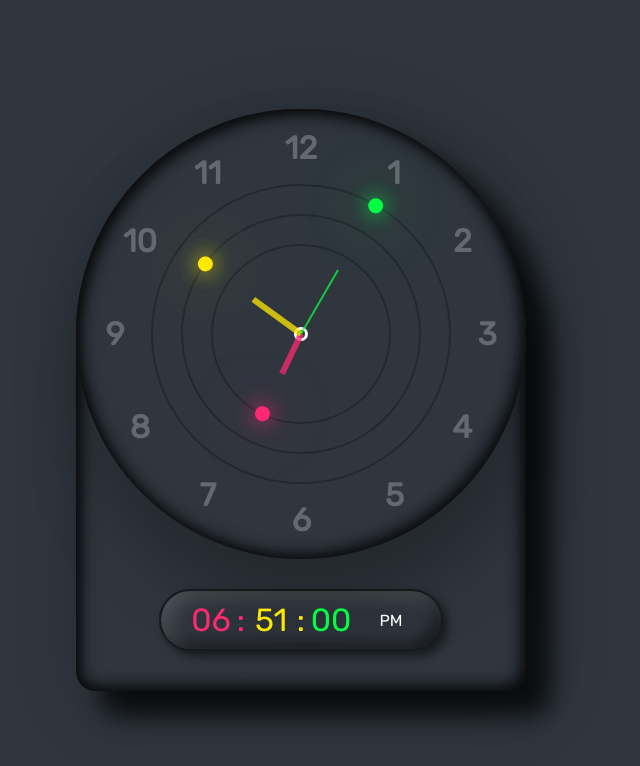
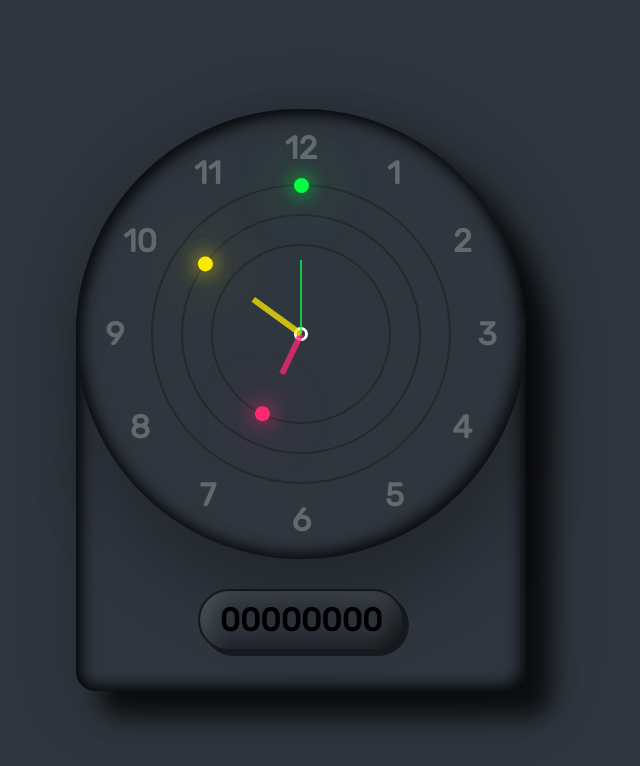
Before and after one commit to MALKA-ANJUM/JS_Clock, a plain HTML site: page index.html in a window 1280 px wide. Shown: the whole page, without its empty margins (339-979 px from the left). Drawn offline with Linux system fonts and the light colour scheme.

Commit message:
Add files via upload

```diff
--- a/index.html
+++ b/index.html
@@ -32,14 +32,12 @@
         </div>
 
         <div id="time">
-            <div id="hour" style="--clr: #ff2972;" >00</div>
-            <div id="minutes" style="--clr: #fee800;" >00</div>
-            <div id="seconds" style="--clr: #04fc43;">00</div>
-            <div id="ampm">AM</div>
+            <div id="hour">00</div>
+            <div id="minutes">00</div>
+            <div id="seconds">00</div>
+            <div id="ampm">00</div>
         </div>
     </div>
-
-
 
     <script src="script.js"></script>
 </body>
--- a/script.js
+++ b/script.js
@@ -2,10 +2,7 @@ let hr = document.querySelector('#hr')
 let mn = document.querySelector('#mn')
 let sc = document.querySelector('#sc')
 
-setInterval(setClock,1000)
 
-
-function setClock(){
 let day = new Date()
 let hh = day.getHours() * 30
 let mm = day.getMinutes() * 6
@@ -14,29 +11,3 @@ function setClock(){
 hr.style.transform = `rotateZ(${hh+(mm/12)}deg)`
 mn.style.transform = `rotateZ(${mm}deg)`
 sc.style.transform = `rotateZ(${ss}deg)`
-}
-
-
-let hour = document.getElementById('hour')
-let minutes = document.getElementById('minutes')
-let seconds = document.getElementById('seconds')
-let ampm = document.getElementById('ampm')
-
-let h = new Date().getHours();
-let m = new Date().getMinutes();
-let s = new Date().getSeconds();
-
-let am  = h>=12? "PM" : "AM"
-if(h>12){
-  h = h-12
-}
-h =  (h<10)? "0" + h : h
-m =  (m<10)? "0" + m : m
-s =  (s<10)? "0" + s : s
-
-hour.innerHTML = h
-minutes.innerHTML = m
-seconds.innerHTML = s
-ampm.innerHTML = am
-
-setClock();
--- a/style.css
+++ b/style.css
@@ -126,38 +126,7 @@ body{
     font-weight: 600;
     border: 2px solid rgba(0, 0, 0, 0.5);
     border-radius: 40px;
-    box-shadow: 5px 5px 10px rgba(0, 0, 0, 0.5),
+    box-shadow: 5px 5px 0px rgba(0, 0, 0, 0.5),
             inset 5px 5px 20px rgba(255, 255, 255, 0.2),
             inset -5px -5px 15px rgba(0, 0, 0, 0.75);
 }
-#time div{
-  position: relative;
-  width: 60px;
-  font-weight: 500;
-  text-align: center;
-  color: var(--clr);
-}
-#time div:nth-child(1)::after,
-#time div:nth-child(2)::after{
-  content: ":";
-  position: absolute;
-  right: -4px;
-}
-#time div:last-child{
-  font-size: 0.5em;
-  display: flex;
-  justify-content: center;
-  align-items: center;
-  color: #fff;
-}
-#time div:nth-child(2)::after{
-  animation: animate 1s steps(1) infinite;
-}
-@keyframes animate{
-  0%{
-    opacity: 1;
-  }
-  50%{
-    opacity: 0;
-  }
-}
```
Lines whose indentation alone changed are shown as unchanged.
